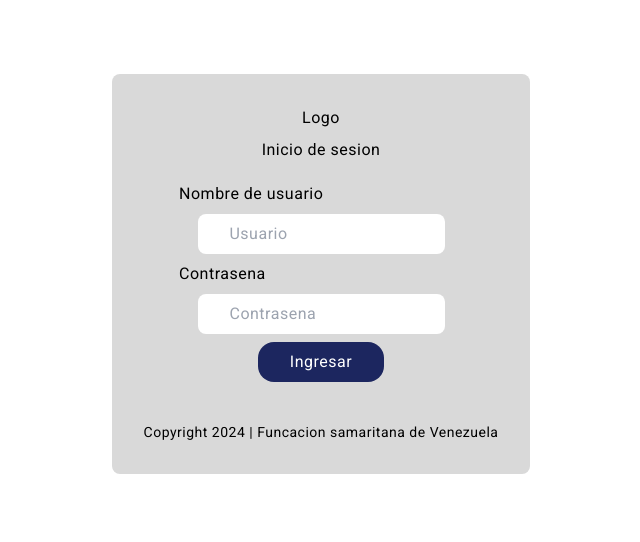
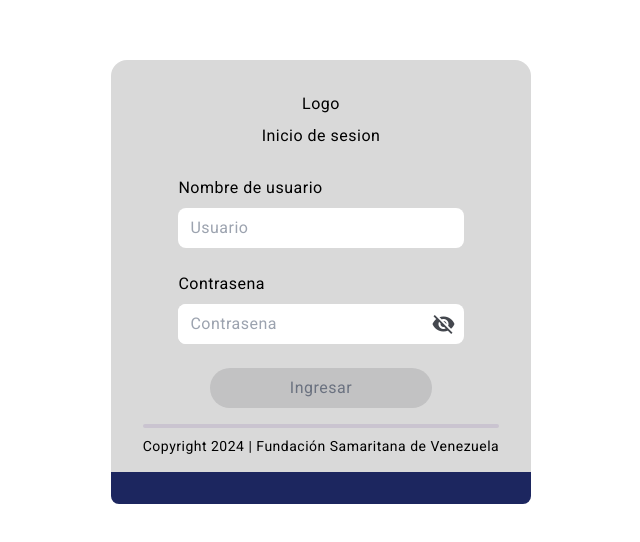
Before and after one commit to nlh-dev/sistema_de_donaciones-web, an Angular app: page /login in a window 1280 px wide. Shown: the part 126-668 px from the top of the page, without its empty margins (319-959 px from the left). Built offline with nearby package versions, Linux system fonts and the light colour scheme.

Commit message:
fix styles and function in login

```diff
--- a/src/app/pages/login/login.component.html
+++ b/src/app/pages/login/login.component.html
@@ -1,29 +1,35 @@
-<div class="flex items-center justify-center w-full h-full">
-  <form
-    [formGroup]="loginForm"
-    class="flex flex-col items-center justify-center gap-2 p-8 rounded-lg bg-[#D9D9D9]"
-  >
+<div class="flex items-center justify-center w-full h-full relative">
+  <form [formGroup]="loginForm" class="flex flex-col items-center justify-center gap-2 p-8 rounded-2xl bg-[#D9D9D9] relative formFront">
     <div class="logo">Logo</div>
     <p>Inicio de sesion</p>
 
-    <label for=""> Nombre de usuario </label>
-    <input type="text" placeholder="Usuario" formControlName="username" />
+    <div class="flex flex-col items-start justify-start gap-2 w-[80%] m-auto my-2">
+      <label> Nombre de usuario </label>
+      <input type="text" placeholder="Usuario" formControlName="username" class="w-full py-2 px-3 rounded-lg" />
+    </div>
 
-    <label> Contrasena </label>
-    <input
-      type="password"
-      placeholder="Contrasena"
-      formControlName="password"
-    />
+    <div class="flex flex-col items-start justify-start gap-2 w-[80%] m-auto my-2">
+      <label> Contrasena </label>
+      <div class="flex items-center justify-between w-full rounded-lg bg-white">
+        <input [type]="showPassword ? 'text':'password'" placeholder="Contrasena" formControlName="password" class="py-2 px-3 rounded-lg appearance-none" />
+        <button mat-icon-button (click)="show()">
+          <mat-icon>{{showPassword ? 'visibility' : 'visibility_off'}}</mat-icon>
+        </button>
+      </div>
+    </div>
 
     @if(showMessageError){
-      <p class=" text-red-500">Usuario no encontrado.</p>
+    <p class="text-red-500">Usuario no encontrado.</p>
     }
 
-    <button type="submit" (click)="onSubmitLogin()" [disabled]="!loginForm.valid">Ingresar</button>
+    <button type="submit" class="my-2 text-white bg-[#1C265F] rounded-3xl py-2 px-20 cursor-pointer disabled:cursor-default disabled:bg-[#c2c2c3] disabled:text-gray-500" (click)="onSubmitLogin()"
+      [disabled]="!loginForm.valid">
+      Ingresar
+    </button>
 
-    <br>
+    <div class="divider"></div>
 
-    <span class="text-sm">Copyright 2024 | Funcacion samaritana de Venezuela</span>
+    <span class="text-sm">Copyright 2024 | Fundación Samaritana de Venezuela</span>
+    <div class="backForm"></div>
   </form>
 </div>
--- a/src/app/pages/login/login.component.scss
+++ b/src/app/pages/login/login.component.scss
@@ -1,16 +1,17 @@
-input {
-  padding: .5rem 2rem;
-  border-radius: .5rem;
+
+.backForm{
+    position: absolute;
+    bottom: -1rem;
+    height: 2rem;
+    background: #1C265F;
+    width: 100%;
+    border-radius: 0 0 .5rem .5rem;
 }
 
-label {
-  text-align: left;
-  width: 80%;
+.divider{
+    width: 100%;
+    margin: 0 auto;
+    background: #CAC4D0;
+    height: .2rem;
+    border-radius:5rem;
 }
-
-button {
-  background: #1C265F;
-  border-radius: 1rem;
-  padding: .5rem 2rem;
-  color: white;
-}
--- a/src/app/pages/login/login.component.ts
+++ b/src/app/pages/login/login.component.ts
@@ -1,6 +1,9 @@
 import { CommonModule } from '@angular/common';
 import { ChangeDetectionStrategy, Component, inject, OnInit } from '@angular/core';
-import { FormControl, FormGroup, FormsModule, ReactiveFormsModule } from '@angular/forms';
+import { FormControl, FormGroup, FormsModule, ReactiveFormsModule, Validators } from '@angular/forms';
+import { MatButtonModule } from '@angular/material/button';
+import { MatDividerModule } from '@angular/material/divider';
+import { MatIconModule } from '@angular/material/icon';
 import { Router } from '@angular/router';
 
 @Component({
@@ -9,7 +12,10 @@ import { Router } from '@angular/router';
   imports: [
     CommonModule,
     FormsModule,
-    ReactiveFormsModule
+    ReactiveFormsModule,
+    MatButtonModule,
+    MatDividerModule,
+    MatIconModule
   ],
   templateUrl: './login.component.html',
   styleUrl: './login.component.scss',
@@ -18,9 +24,11 @@ import { Router } from '@angular/router';
 export class LoginComponent implements OnInit {
 
   loginForm = new FormGroup({
-    username: new FormControl(''),
-    password: new FormControl('')
+    username: new FormControl('', [Validators.required]),
+    password: new FormControl('', [Validators.required])
   });
+
+  showPassword: boolean = false;
 
   showMessageError: boolean = false;
 
@@ -28,14 +36,11 @@ export class LoginComponent implements OnInit {
 
   ngOnInit(): void {
     console.log('Holis');
-
   }
 
 
   onSubmitLogin(): void {
-
     console.log(this.loginForm.value);
-
     if(this.loginForm.get('username')?.value == 'admin'){
       this.router.navigate(['/'])
     } else {
@@ -43,4 +48,8 @@ export class LoginComponent implements OnInit {
     }
   }
 
+  show(): void {
+    this.showPassword = !this.showPassword;
+  }
+
 }
```
Also changed, not shown: src/app/app.routes.ts (+4 -4 lines).
